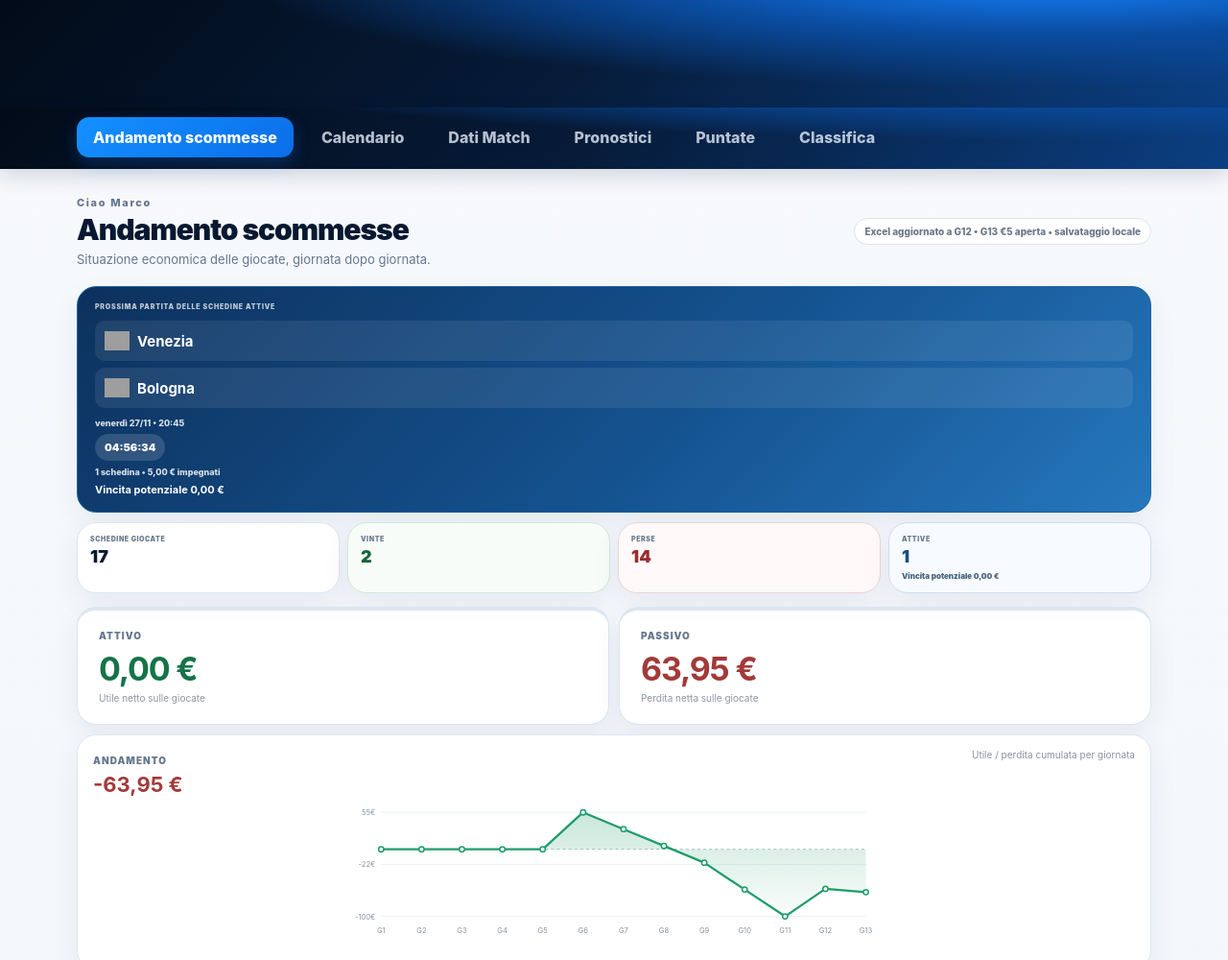
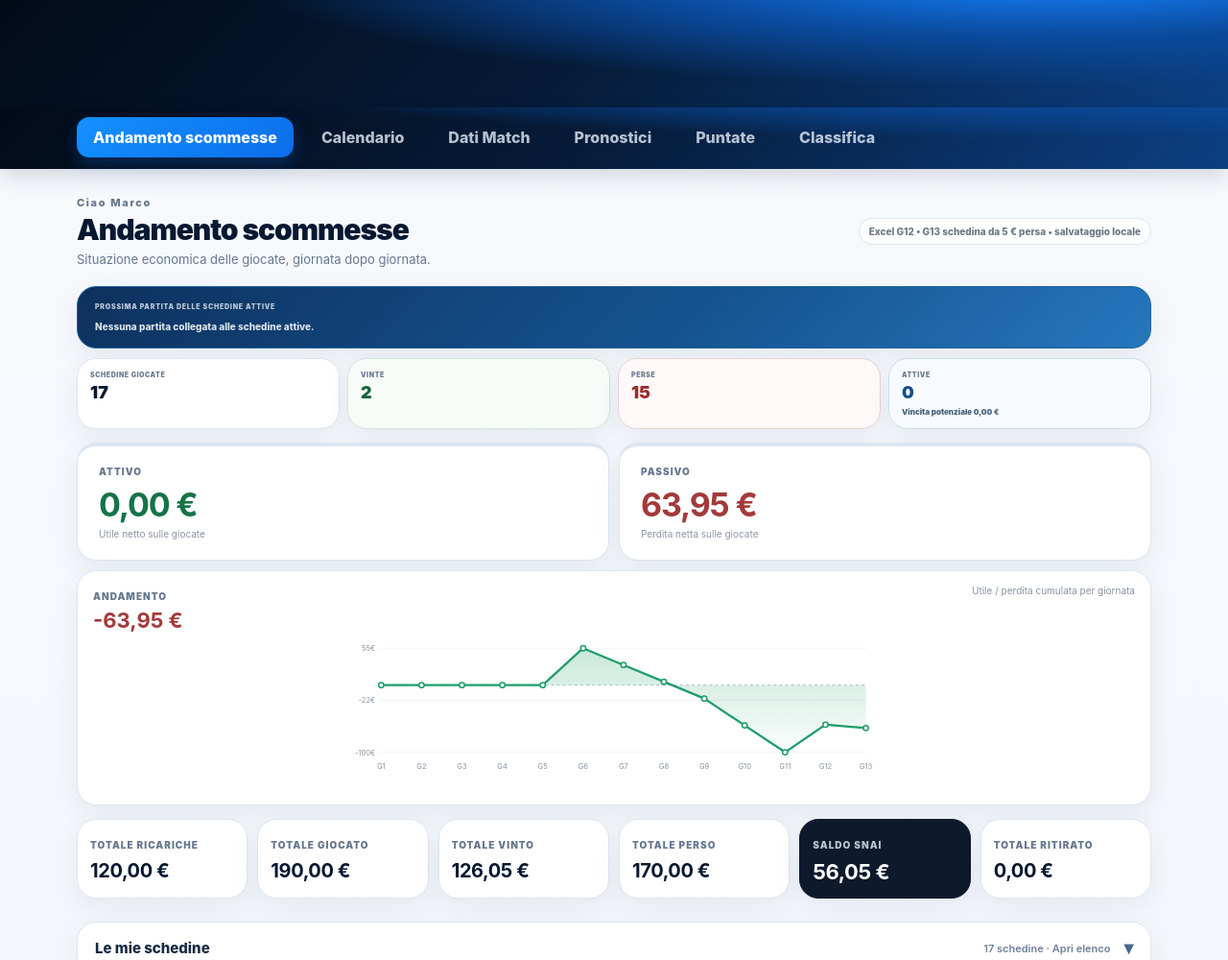
Before and after one commit to Ribo15/Analisi-serie-A, a plain HTML site: page index.html in a window 1280 px wide. Shown: the top 1000 px of the page at 96% size. Drawn offline with Linux system fonts and the light colour scheme; grey boxes are pictures that could not be loaded.

Commit message:
data: pubblica nuove formazioni e stato perso della schedina G13 da 5 euro

```diff
--- a/index.html
+++ b/index.html
@@ -205,10 +205,11 @@
   <script src="beta/data-predictions-g10.js?v=12"></script>
   <script src="beta/data-lineups-g10.js?v=12"></script>
   <script src="beta/data-v12.js?v=16"></script>
-  <script src="beta/data-v13.js?v=20261125"></script>
+  <script src="beta/data-v13.js?v=20261127"></script>
   <script src="beta/data-predictions-g13.js?v=20261125.1"></script>
   <script src="beta/wallet-excel-snapshot.js?v=20261118"></script>
   <script src="beta/wallet-excel-g12-g13.js?v=20261125"></script>
+  <script src="beta/wallet-excel-g13-lost.js?v=20261127"></script>
   <script src="prototypes/lineups/lineups-client.js?v=1"></script>
   <script src="app.js?v=11.7.4"></script>
   <script src="patch-v11.8.js?v=11.8.8"></script>
```
